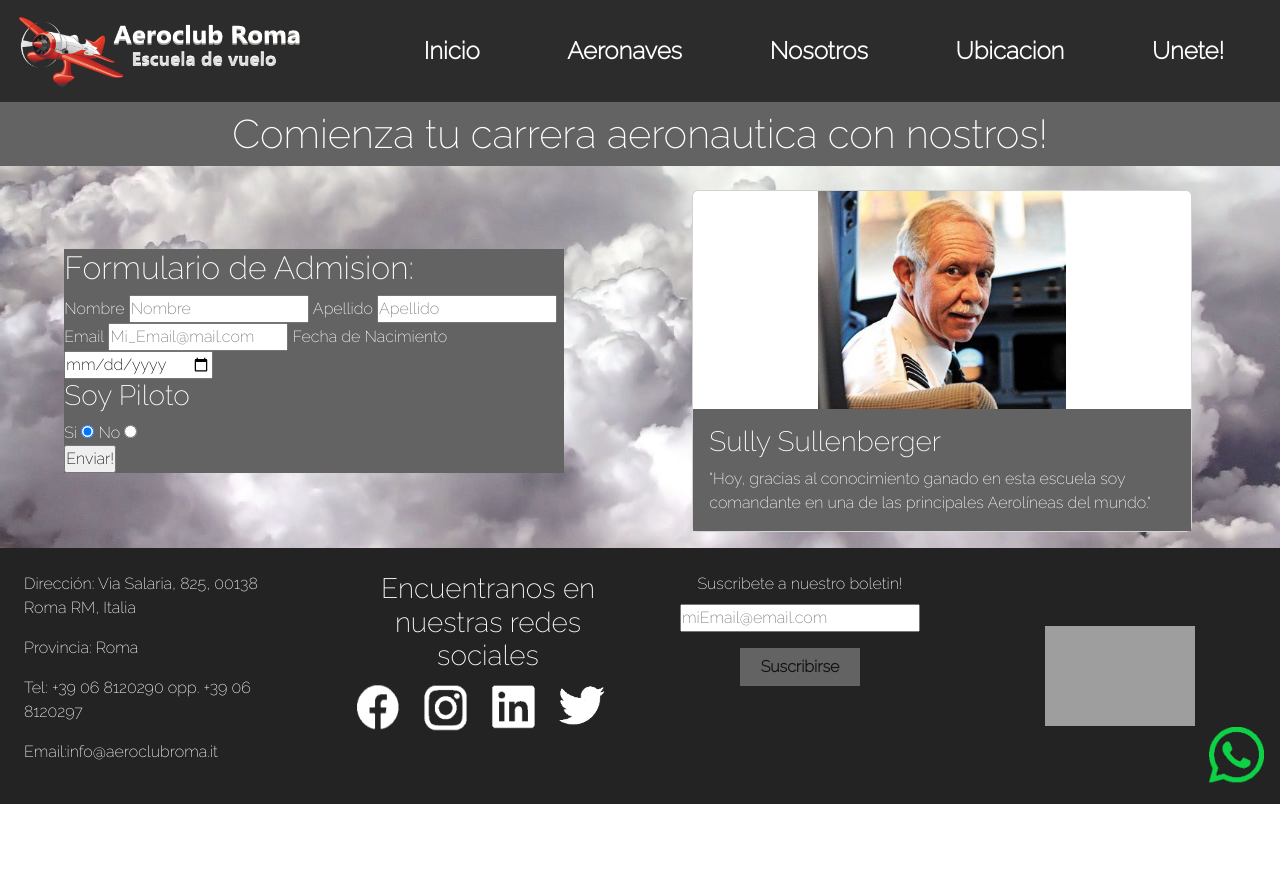
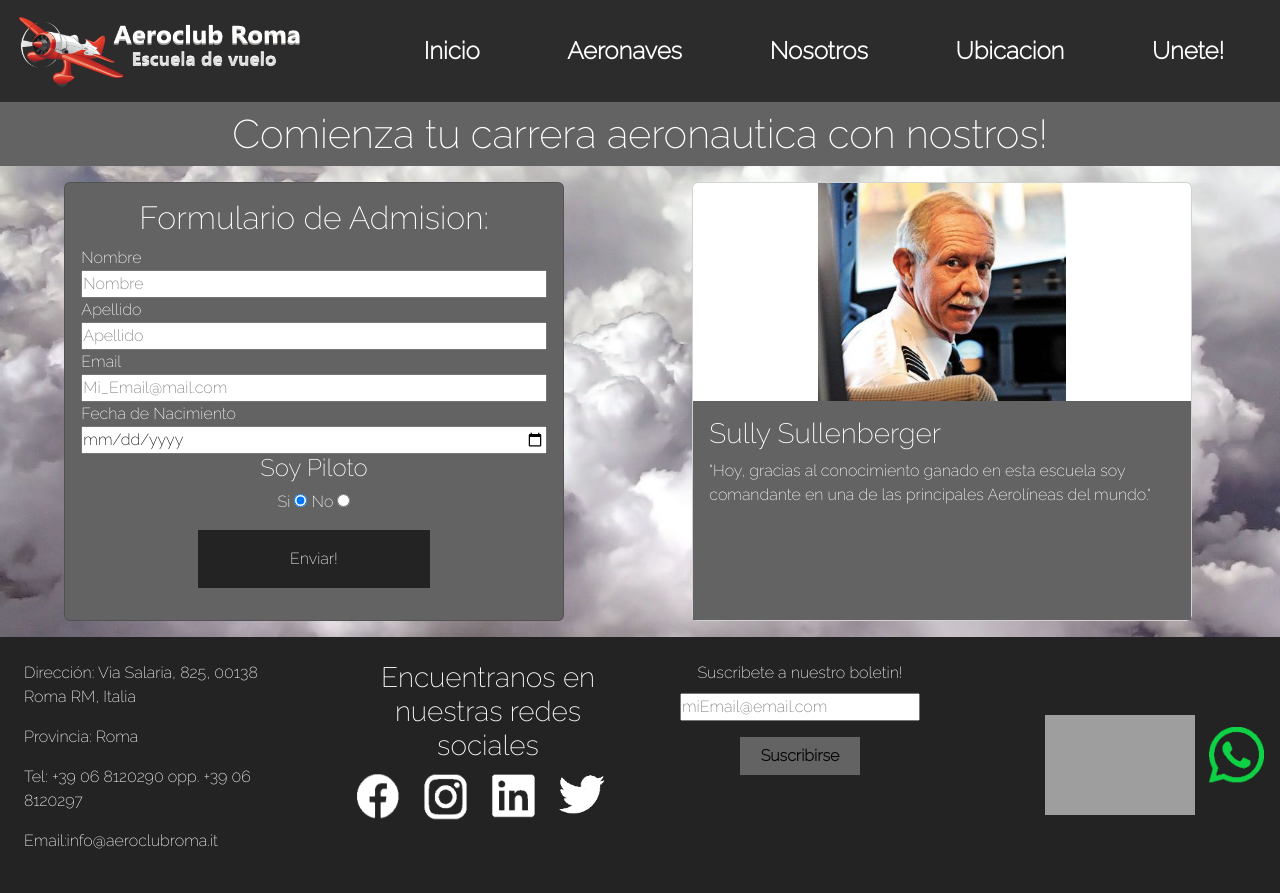
Before and after one commit to Omarit82/aeroClubRoma_53805, a plain HTML site: page pages/unete.html in a window 1280 px wide. Before the commit the page ends 804 px from the top, so only its background shows below. Drawn offline with Linux system fonts and the light colour scheme; grey boxes are pictures that could not be loaded.

Commit message:
feature/segundaPreEntrega - Correccion en separacion de cards en Aeronaves y card de Unete

```diff
--- a/css/estilos.css
+++ b/css/estilos.css
@@ -12,7 +12,7 @@ body{
     .colorListItem{
         text-decoration: none;
         &:hover{
-            box-shadow: 0px 10px 10px rgba(71, 71, 71,0.3);
+            box-shadow: 0px 10px 10px rgba(10,10,10, 0.3);
 
         }
         &:active{
@@ -37,7 +37,7 @@ footer{
     color:rgb(255,255,255);
     .suscribirse{
         background-color: rgb(99, 99, 99);
-        color: rgb(20,20,20);
+        color: rgb(10,10,10);
     }
 }
         /* index */
@@ -74,12 +74,12 @@ footer{
 }
 
 hr{
-    color:rgb(35,35,35);
-    background-color: rgb(35,35,35);
+    color:rgb(10,10,10);;
+    background-color: rgb(10,10,10);;
 }
 /* Aeronaves */
 .background{
-    background-color: rgb(35,35,35);
+    background-color: rgb(10,10,10);;
 }
 
 /*Nosotros*/
@@ -118,6 +118,9 @@ hr{
 .btn{
     border-radius: 0;
     background-color: rgb(35,35,35);
+    &:hover{
+        background-color: rgb(10,10,10);
+    }
 }
 .list-group-item{
     background-color: transparent;
--- a/pages/unete.html
+++ b/pages/unete.html
@@ -47,29 +47,29 @@
         <main class="fondo">
             <h1 class="grisTitulo p-2">Comienza tu carrera aeronautica con nostros!</h1>
             <div class="row container-fluid">
-                <div class="col-10 col-md-5 m-auto">
-                    <form class="textoClaro" action="">
-                        <h2 class="">Formulario de Admision: </h2>
-                        <label class=""for="nombre">Nombre</label>
+                <div class="col-10 col-md-5 m-auto mb-3 mt-2">
+                    <form class="textoClaro card p-3" action="">
+                        <h2 class="text-center">Formulario de Admision: </h2>
+                        <label class="card-text"for="nombre">Nombre</label>
                         <input type="text" name="nombre" id="nombre"placeholder="Nombre">
-                        <label class=""for="apellido">Apellido</label>
+                        <label class="card-text"for="apellido">Apellido</label>
                         <input type="text" name="apellido" id="apellido"placeholder="Apellido">
-                        <label class="" for="email">Email</label>
+                        <label class="card-text" for="email">Email</label>
                         <input type="email" name="email" id="email"placeholder="Mi_Email@mail.com">
-                        <label class="" for="fechaNacimiento">Fecha de Nacimiento</label>
+                        <label class="card-text" for="fechaNacimiento">Fecha de Nacimiento</label>
                         <input type="date" name="fechaNacimiento" id="fechaNacimiento">
-                        <div class="formCheckbox">
-                            <h3 class="">Soy Piloto</h3>
+                        <div class="text-center">
+                            <h3 class="fs-4">Soy Piloto</h3>
                             <label  for="siRadio">Si</label>
                             <input type="radio" name="soyPiloto" id="siRadio" value="si" checked>
                             <label  for="noRadio">No</label>
                             <input type="radio" name="soyPiloto" id="noRadio" value="no">
                         </div>
-                        <input type="submit" value="Enviar!" class="boton">
+                        <input type="submit" value="Enviar!" class="btn w-50 p-3 mb-3 mt-3 m-auto text-white">
                     </form>
                 </div>
-                <div class="col-10 col-md-5 m-auto">
-                    <div class="card mt-3 mb-3">
+                <div class="col-10 col-md-5 mb-3 mt-2 m-auto">
+                    <div class="card h-100">
                         <img src="../assets/img/capitan.jpg" alt="Imagen del Capitan Sully Sullenberger" class="w-50 m-auto">
                         <div class="card-body textoClaro">
                             <h3 class="card-title">Sully Sullenberger</h3>
```
Also changed, not shown: pages/aeronaves.html (+5 -5 lines).
